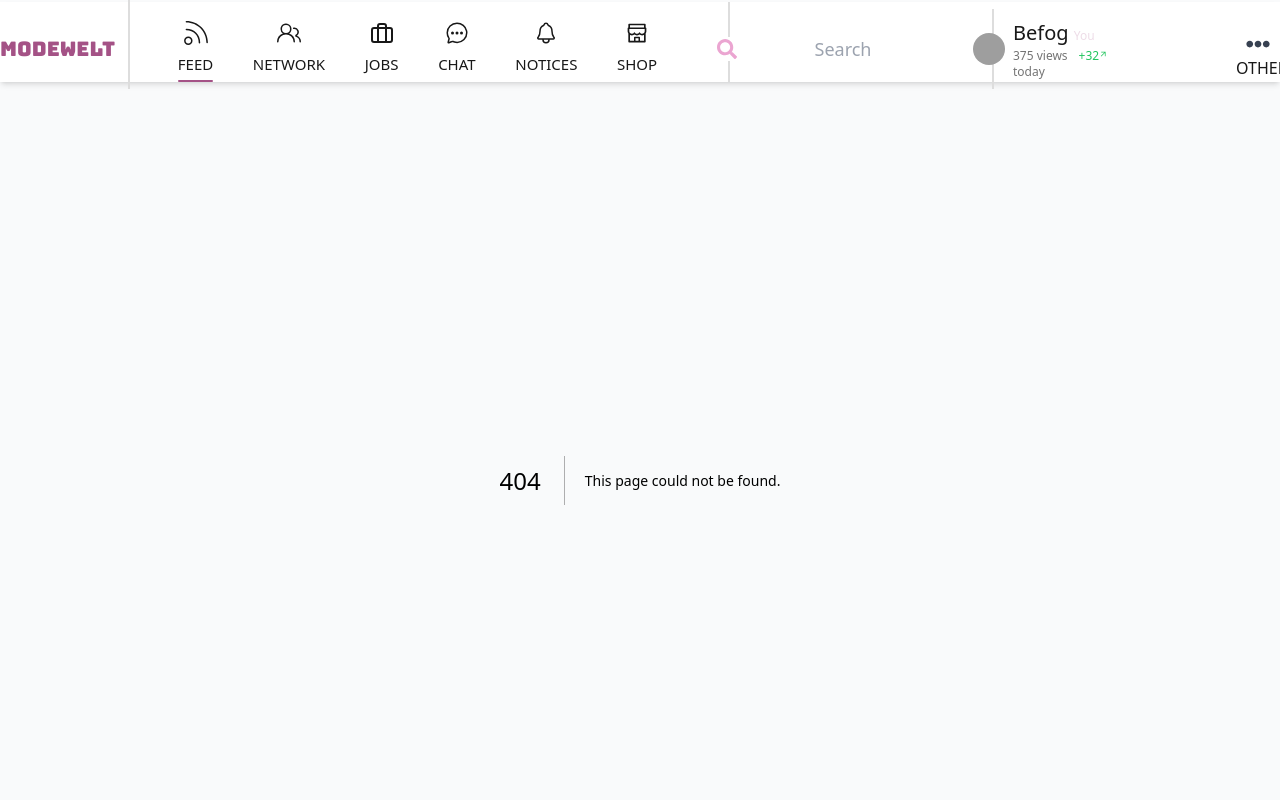
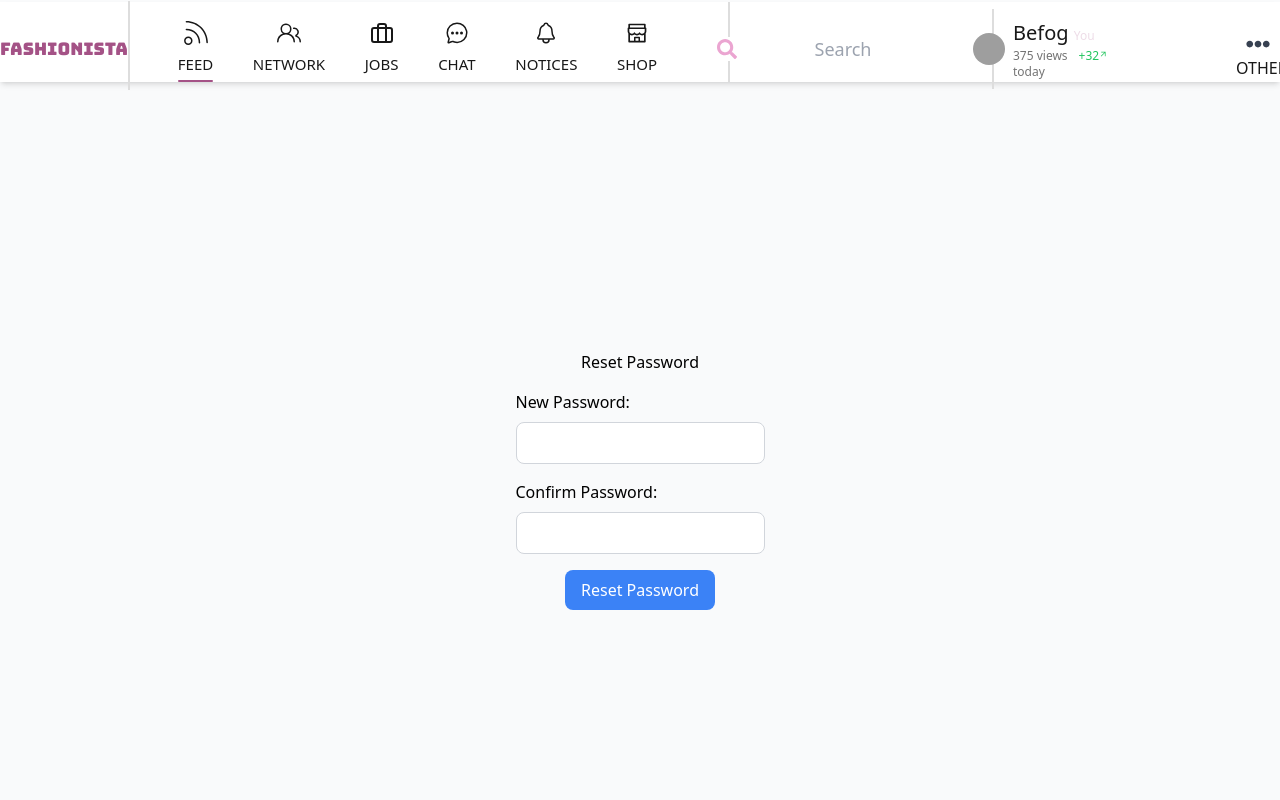
Before and after one commit to Anuj-Befog/ModeWelt, a Next.js app: page /createpassword in a window 1280 px wide. Before the commit this address had no page. Shown: the top 800 px of the page. Built offline with nearby package versions, Linux system fonts and the light colour scheme; grey boxes are pictures that could not be loaded.

Commit message:
Logout Funtion and Forget Password implemented successfully

```diff
--- /dev/null
+++ b/src/app/api/users/createpassword/route.ts
@@ -0,0 +1,49 @@
+import { connect } from "@/dbConfig/dbConfig";
+import User from '@/models/User';
+import { NextRequest, NextResponse } from 'next/server';
+import bcryptjs from 'bcryptjs';
+
+connect();
+
+export async function POST(request: NextRequest) {
+    try {
+        const reqBody = await request.json();
+        const { token, newPassword } = reqBody;
+
+        // Find the user based on the existence of the token and check the expiry
+        const user = await User.findOne({
+            forgotPasswordTokenExpiry: { $gt: Date.now() }, // Ensure the token hasn't expired
+        });
+
+        if (!user) {
+            return NextResponse.json({ error: "Invalid or expired token" }, { status: 400 });
+        }
+
+        // Now compare the hashed token stored in the user model with the provided token
+        const isMatch = await bcryptjs.compare(user._id.toString(), token);
+
+        if (!isMatch) {
+            return NextResponse.json({ error: "Invalid token" }, { status: 400 });
+        }
+
+        // Hash the new password and update the user
+        const hashedPassword = await bcryptjs.hash(newPassword, 10);
+        user.password = hashedPassword;
+        user.forgotPasswordToken = undefined; // Clear the token after use
+        user.forgotPasswordTokenExpiry = undefined; // Clear the expiry after use
+
+        // Save the updated user object
+        await user.save();
+
+        return NextResponse.json({
+            message: "Password reset successfully",
+        }, { status: 200 });
+
+    } catch (error: unknown) {
+        if (error instanceof Error) {
+            return NextResponse.json({ error: error.message }, { status: 500 });
+        } else {
+            return NextResponse.json({ error: "An unknown error occurred" }, { status: 500 });
+        }
+    }
+}
--- /dev/null
+++ b/src/app/api/users/forgetpassword/route.ts
@@ -0,0 +1,46 @@
+import { connect } from "@/dbConfig/dbConfig";
+import User from '@/models/User';
+import { NextRequest, NextResponse } from 'next/server';
+import bcryptjs from 'bcryptjs';
+import { sendEmail } from "@/helpers/mailers";
+
+connect();
+
+export async function POST(request: NextRequest) {
+    try {
+        const reqBody = await request.json();
+        const { email } = reqBody;
+
+        // Find the user by email
+        const user = await User.findOne({ email });
+
+        if (!user) {
+            return NextResponse.json({ error: "User not found" }, { status: 404 });
+        }
+
+        // Generate a reset password token (hashed user ID in this case)
+        const hashedToken = await bcryptjs.hash(user._id.toString(), 10);
+
+        // Save the reset token and expiry to the user model
+        user.forgotPasswordToken = hashedToken;
+        user.forgotPasswordTokenExpiry = Date.now() + 3600000; // 1 hour expiry
+        await user.save();
+
+        // Send the password reset email
+        await sendEmail({
+            email,
+            emailType: 'RESET',
+            userId: user._id.toString(),
+        });
+
+        return NextResponse.json({
+            message: 'Password reset email sent successfully',
+        });
+
+    } catch (error: unknown) {
+        if (error instanceof Error) {
+            return NextResponse.json({ error: error.message }, { status: 500 });
+        }
+        return NextResponse.json({ error: "An unknown error occurred" }, { status: 500 });
+    }
+}
--- a/src/app/auth/page.js
+++ b/src/app/auth/page.js
@@ -5,6 +5,7 @@ import { useRouter } from 'next/navigation';
 import axios from 'axios';
 import '../css/Auth.css';
 import { toast } from 'react-toastify';
+import Link from 'next/link';
 
 const Auth = () => {
     const [active, setActive] = useState(false);
@@ -134,8 +135,8 @@ const Auth = () => {
 
                         {/* Links and buttons */}
                         <div className="animation flex justify-between text-sm mt-2 text-blue-500 uppercase" style={{ '--D': 4, '--S': 25 }}>
-                            <a href="#">Forgot Password</a>
-                            <a href="#" className='SignUpLink' onClick={() => setActive(true)}>Create Account</a>
+                            <Link href='/forgetpassword'>Forgot Password</Link>
+                            <p className='SignUpLink cursor-pointer' onClick={() => setActive(true)}>Create Account</p>
                         </div>
 
                         <div className="input-box animation" style={{ '--D': 5, '--S': 26 }}>
--- a/src/app/components/Footer/index.js
+++ b/src/app/components/Footer/index.js
@@ -1,5 +1,4 @@
 "use client";
-import Image from "next/image";
 import Link from "next/link";
 import React from "react";
 // import { FaInstagram, FaLinkedin, FaSquareFacebook } from "react-icons/fa6";
@@ -37,7 +36,7 @@ const Footer = () => {
                     <div className="md:col-span-1 sm:col-span-2 block lg:mb-0 md:mb-5 mb-3">
                         <div className="logo-cont w-fit flex justify-center mt-16">
                             <Link href="/">
-                                <h1 className="text-xl font-[100] text-primary font-[Bungee]">MODEWELT</h1>
+                                <h1 className="uppercase text-xl font-[100] text-primary font-[Bungee]">Fashionista</h1>
                             </Link>
                         </div>
                     </div>
--- a/src/app/components/Navbar/index.js
+++ b/src/app/components/Navbar/index.js
@@ -110,7 +110,9 @@ const Navbar = () => {
                 <div className="container mx-auto flex justify-between items-center ">
                     <div className="flex items-center  space-x-4">
                         <div className="relative w-[130px] ">
-                            <h1 className="text-xl font-[100] text-primary font-[Bungee] mr-[1.6rem]">MODEWELT</h1>
+                            <Link href='/'>
+                                <h1 className="uppercase text-[1.08rem] font-[100] text-primary font-[Bungee] mr-[1.6rem]">Fashionista</h1>
+                            </Link>
                             <div className="absolute border-r-2 h-[89px] border-[#DDDDDD] top-[-2.2rem] left-[8rem]"></div>
                         </div>
                         <ul className="hidden w-[519px] ml-1 md:flex space-x-6 justify-around mt-[-10px]">
--- a/src/app/components/Other/index.js
+++ b/src/app/components/Other/index.js
@@ -1,7 +1,27 @@
 import React from 'react';
 import Image from 'next/image'; // Don't forget to import Image from Next.js
+import axios from 'axios';
+import { toast } from 'react-toastify';
+import { useRouter } from 'next/navigation';
 
 function OtherModal({ isModalOpen, closeModal }) {
+
+    const router = useRouter();
+
+    // Logout function
+    const logout = async () => {
+        try {
+            await axios.get('/api/users/logout');
+            router.push('/auth');
+            setTimeout(() => {
+                toast.success('Logout successfully');
+            }, 2000);
+        } catch (error) {
+            console.log(error.message);
+            toast.error(error.message);
+        }
+    }
+
     return (
         <div>
             {/* Other Modal content */}
@@ -84,7 +104,10 @@ function OtherModal({ isModalOpen, closeModal }) {
                             {/* Sign Out Button */}
                             <div className="flex justify-center mt-4"> {/* Centered with margin */}
                                 <button
-                                    onClick={closeModal} // Close modal on button click
+                                    onClick={() => {
+                                        closeModal(); // Close modal on button click
+                                        logout(); // Call logout function
+                                    }}
                                     type="button"
                                     style={{ background: 'linear-gradient(180deg, #D675B2 0%, #A45286 100%)' }}
                                     className="text-white w-[111px] h-[32px] justify-center text-[12px] focus:ring-4 focus:outline-none font-medium rounded-lg inline-flex items-center px-5 py-2.5"
--- /dev/null
+++ b/src/app/createpassword/page.js
@@ -0,0 +1,83 @@
+"use client"
+
+import React, { useEffect, useState } from 'react';
+import axios from 'axios';
+import Link from 'next/link';
+
+export default function ResetPassword() {
+    const [token, setToken] = useState('');
+    const [newPassword, setNewPassword] = useState('');
+    const [confirmPassword, setConfirmPassword] = useState('');
+    const [error, setError] = useState('');
+    const [success, setSuccess] = useState('');
+
+    // Extract the token from the URL
+    useEffect(() => {
+        setError('');
+        const urlToken = window.location.search.split('=')[1];  // Get token from URL
+        setToken(urlToken || '');
+    }, []);
+
+    const handleSubmit = async (e) => {
+        e.preventDefault();
+
+        if (newPassword !== confirmPassword) {
+            setError("Passwords do not match!");
+            return;
+        }
+
+        try {
+            const response = await axios.post('/api/users/createpassword', { token, newPassword });
+            if (response.status === 200) {
+                setSuccess("Password reset successfully! You can now log in.");
+                setError('');
+            }
+        } catch (error) {
+            setError("An error occurred while resetting the password.");
+            console.log(error.response?.data || error.message);
+        }
+    };
+
+    return (
+        <div className='flex flex-col items-center justify-center min-h-screen py-2'>
+            <h1 className='mb-4'>Reset Password</h1>
+
+            {success ? (
+                <div>
+                    <p className='text-green-600'>{success}</p>
+                    <Link href="/auth">Go to Login</Link>
+                </div>
+            ) : (
+                <form onSubmit={handleSubmit} className='flex flex-col items-center'>
+                    <div className='mb-4'>
+                        <label className='block mb-2'>New Password:</label>
+                        <input
+                            type="password"
+                            value={newPassword}
+                            onChange={(e) => setNewPassword(e.target.value)}
+                            className='border border-gray-300 p-2 rounded-lg'
+                            required
+                        />
+                    </div>
+
+                    <div className='mb-4'>
+                        <label className='block mb-2'>Confirm Password:</label>
+                        <input
+                            type="password"
+                            value={confirmPassword}
+                            onChange={(e) => setConfirmPassword(e.target.value)}
+                            className='border border-gray-300 p-2 rounded-lg'
+                            required
+                        />
+                    </div>
+
+                    {error && <p className='text-red-600'>{error}</p>}
+
+                    <button type="submit" className='bg-blue-500 text-white py-2 px-4 rounded-lg'>
+                        Reset Password
+                    </button>
+                </form>
+            )}
+        </div>
+    );
+}
--- /dev/null
+++ b/src/app/forgetpassword/page.js
@@ -0,0 +1,49 @@
+"use client";
+
+import React, { useState } from 'react';
+import axios from 'axios';
+
+export default function ResetForm() {
+    const [email, setEmail] = useState('');
+    const [message, setMessage] = useState('');
+    const [error, setError] = useState('');
+
+    const handleSubmit = async (e) => {
+        e.preventDefault();
+        try {
+            const response = await axios.post('/api/users/forgetpassword', { email });
+            setMessage(response.data.message);
+            setError(''); // clear error
+        } catch (err) {
+            setError(err.response?.data?.error || 'An error occurred');
+            setMessage(''); // clear message
+        }
+    };
+
+    return (
+        <div className='h-[100vh] w-100 flex justify-center items-center'>
+            <div className='max-w-sm mx-auto bg-sky-800 rounded-lg p-10'>
+                <h1 className='text-white text-center text-bold text-2xl py-4'>Input Email to Reset</h1>
+                <form onSubmit={handleSubmit}>
+                    <fieldset className='flex flex-col gap-3 w-full'>
+                        <label className='text-white' htmlFor="email">Email ID</label>
+                        <input
+                            type="text"
+                            value={email}
+                            onChange={(e) => setEmail(e.target.value)}
+                            className='rounded-lg p-1 outline-none border border-gray-100'
+                            required
+                        />
+                    </fieldset>
+                    <button
+                        type='submit'
+                        className='bg-sky-500 text-white rounded-lg p-2 mt-4 w-full'>
+                        Submit
+                    </button>
+                </form>
+                {message && <p className='text-green-500'>{message}</p>}
+                {error && <p className='text-red-500'>{error}</p>}
+            </div>
+        </div >
+    );
+}
--- a/src/app/welcome/page.js
+++ b/src/app/welcome/page.js
@@ -127,8 +127,8 @@ export default function Welcome() {
 
             {/* Welcome heading and paragraph */}
             <div className="text-center mt-12 transition transition-300">
-                <h1 id="welcome-heading" className="text-3xl md:text-5xl font-bold text-primary hidden transition transition-300">
-                    WELCOME BACK! TO MODEWELT
+                <h1 id="welcome-heading" className="uppercase text-3xl md:text-5xl font-bold text-primary hidden transition transition-300">
+                    WELCOME BACK! TO Fashionista
                 </h1>
                 <p id="welcome-para" className="mt-4 uppercase text-sm w-[60%] mx-auto hidden transition transition-300">
                     Lorem Ipsum is simply dummy text of the printing and typesetting
--- a/src/helpers/mailers.ts
+++ b/src/helpers/mailers.ts
@@ -3,13 +3,18 @@ import nodemailer from 'nodemailer'
 import bcryptjs from 'bcryptjs'
 
 
-export const sendEmail = async ({ email, emailType, userId }) => {
+interface SendEmailParams {
+    email: string;
+    emailType: 'VERIFY' | 'RESET';
+    userId: string;
+}
+
+export const sendEmail = async ({ email, emailType, userId }: SendEmailParams) => {
     try {
         // TODO: configure mail for usage
 
         const hashedToken = await bcryptjs.hash(userId.toString(), 10)
 
-        // const hashedToken = "abc123"
         console.log("MAIL", userId);
         console.log("EMAIL TYPE", emailType);
         console.log(typeof emailType);
@@ -47,15 +52,19 @@ export const sendEmail = async ({ email, emailType, userId }) => {
             from: 'anujverma3553@gmail.com', // sender address
             to: email, // list of receivers
             subject: emailType === 'VERIFY' ? "Verify your email" : "Reset your password",
-            html: `<p>Click <a href="${process.env.DOMAIN} / verifyemail?token=${hashedToken}">here</a> to ${emailType === "VERIFY" ? "Verify your email" : "Reset your password"} or copy and paste the link below in your browser.
-            <br> ${process.env.DOMAIN}/verifyemail?token=${hashedToken}
+            html: `<p>Click <a href="${process.env.DOMAIN}/${emailType === 'VERIFY' ? 'verifyemail' : 'createpassword'}?token=${hashedToken}">here</a> to ${emailType === "VERIFY" ? "Verify your email" : "Reset your password"} or copy and paste the link below in your browser.
+            <br> ${process.env.DOMAIN}/${emailType === 'VERIFY' ? 'verifyemail' : 'createpassword'}?token=${hashedToken}
             </p>`,
-        }
+        };
 
         const mailResponse = await transport.sendMail(mailOptions)
         return mailResponse
     }
-    catch (error: any) {
-        throw new Error(error.message)
+    catch (error: unknown) {
+        if (error instanceof Error) {
+            throw new Error(error.message);
+        } else {
+            throw new Error('An unknown error occurred');
+        }
     }
 }
--- a/src/middleware.js
+++ b/src/middleware.js
@@ -4,7 +4,7 @@ import { NextResponse } from 'next/server'
 export function middleware(request) {
     const path = request.nextUrl.pathname
 
-    const isPublicPath = path === '/auth' || path === '/demo' || path === '/verify-email'
+    const isPublicPath = path === '/' || '/auth' || path === '/demo' || path === '/verify-email'
 
     const token = request.cookies.get('token')?.value || ''
 
@@ -12,7 +12,7 @@ export function middleware(request) {
         return NextResponse.redirect(new URL('/', request.url))
     }
     else if (!isPublicPath && !token) {
-        return NextResponse.redirect(new URL('/demo', request.url))
+        return NextResponse.redirect(new URL('/auth', request.url))
     }
 }
 
@@ -21,6 +21,5 @@ export const config = {
         '/',
         '/auth',
         '/verify-email',
-        '/demo',
     ]
 }
```
Also changed, not shown: 1 other file (tests, documents, lock files or other folders).
